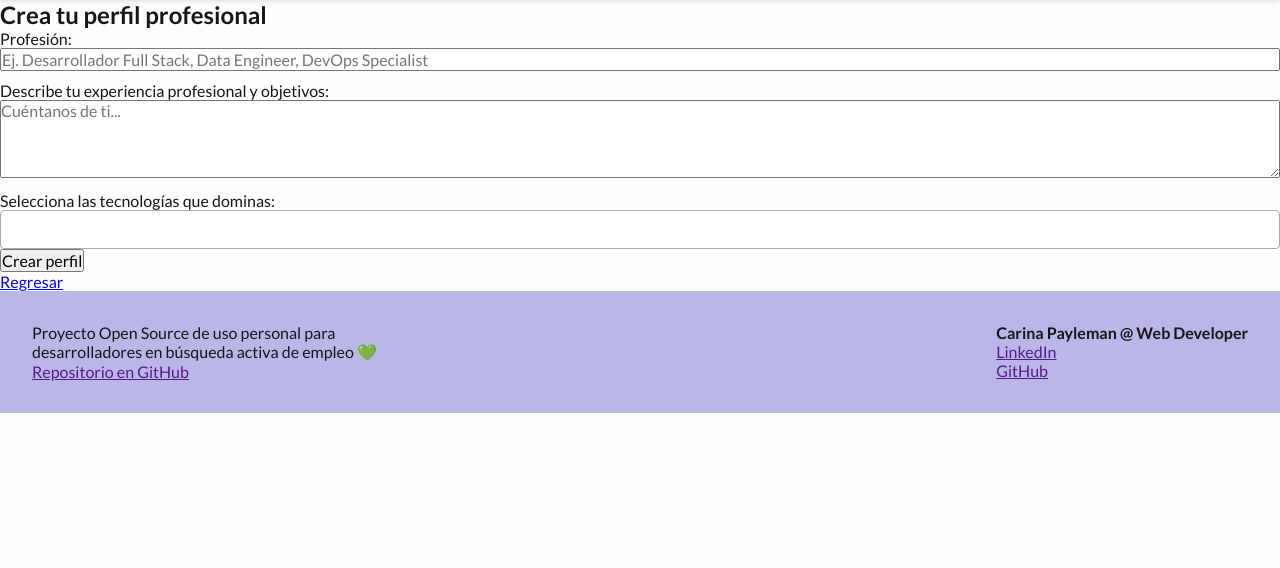
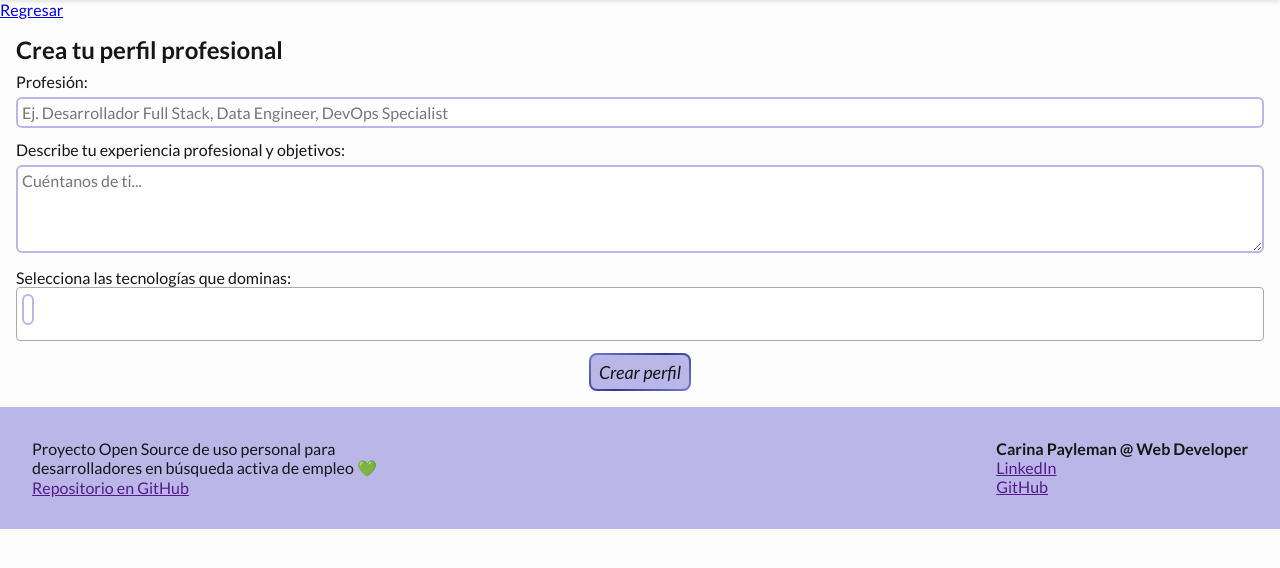
Before and after one commit to PaylemanC/Professional-Matcher, a Django app: page /profile/create in a window 1280 px wide. Shown: the part 55-623 px from the top of the page. Run offline with Django 5.2, Linux system fonts and the light colour scheme; the visitor is signed in with stand-in values (Sample User, id 1).

Commit message:
Create reusable classess - Forms

```diff
--- a/static/css/style.css
+++ b/static/css/style.css
@@ -106,3 +106,84 @@ footer {
 .footer__developer-name {
   font-weight: bold;
 }
+
+/* ------------------- FORM SECTIONS ------------------- */
+
+#form-section {
+  padding: 16px;
+
+  h2 {
+    font-size: 2.4rem;
+    margin-bottom: 8px;
+  }
+
+  input, select, textarea {
+    width: 100%;
+    margin: 6px 0 12px;
+    padding: 4px;
+    border-radius: 6px;
+    border: 2px solid var(--softer-primary-color);
+  }
+
+  input:focus, select:focus, textarea:focus {
+    outline: none;
+    border-color: var(--soft-primary-color);
+  }
+}
+
+.form__button--container {
+  display: flex;
+  justify-content: center;
+  margin-top: 12px;
+}
+
+.form-button {
+  align-items: center;
+  background-image: linear-gradient(144deg, var(--soft-primary-color),  var(--primary-color) 50%, var(--soft-primary-color));
+  border: 0;
+  border-radius: 8px;
+  box-sizing: border-box;
+  display: flex;
+  font-size: 18px;
+  justify-content: center;
+  line-height: 1em;
+}
+
+.form-button:active, .form-button:hover {
+  outline: 0;
+}
+
+.form-button span {
+  background-color: #252f73;
+  border-radius: 6px;
+}
+
+.main-button:hover span {
+  background: none;
+}
+
+.main-button:active {
+  transform: scale(0.9);
+}
+
+.main-button {
+  background-color: var(--primary-color);
+  color: white;
+  padding: 4px;
+}
+
+.main-button span {
+  padding: 12px 24px;
+  transition: 300ms;
+}
+
+.secondary-button {
+  font-style: italic;
+  color: var(--text-color);
+  padding: 2px;
+}
+
+.secondary-button span {
+  background-color: var(--softer-primary-color);
+  padding: 8px;
+}
--- a/templates/home.html
+++ b/templates/home.html
@@ -15,8 +15,8 @@
                 {% if not user.profile %}
                     <p class="main-section__form-warning">*Recuerda que debes tener un <a href="{% url 'profile_create' %}">perfil profesional</a> creado antes de comparar.</p>
                 {% endif %}
-                <div class="main-section__form-button--container">
-                    <button type="submit" class="main-section__form-button"><span>Analizar</span></button>
+                <div class="form__button--container">
+                    <button type="submit" class="main-section__form-button form-button main-button"><span>Analizar</span></button>
                 </div>
             </form>
         </div>
--- a/templates/profile-create.html
+++ b/templates/profile-create.html
@@ -2,22 +2,20 @@
 {% load static %}
 {% block styles %}
     {{ form.media.css }}
-    <style>
-        input, select, textarea {
-            width: 100%;
-            margin-bottom: 1rem;
-        }
-    </style>
 {% endblock styles %}
 
 {% block content %}
+<a href="{% url 'home' %}">Regresar</a>
+<section id="form-section" class="profile-form-section">
     <h2>Crea tu perfil profesional</h2>
-    <form method="post">
+    <form method="post" class="profile-form">
         {% csrf_token %}
         {{ form.as_p }}
-        <button type="submit">Crear perfil</button>
+        <div class="form__button--container">
+            <button type="submit" class="form-button secondary-button"><span>Crear perfil</span></button>
+        </div>
     </form>
-    <a href="{% url 'home' %}">Regresar</a>
+</section>
 {% endblock %}
 
 {% block js %}
--- a/templates/profile.html
+++ b/templates/profile.html
@@ -13,6 +13,8 @@
 <section>
     <h3>Perfil Profesional</h3>
     {% if profile %}
+        <p>Última actualización: {{ profile.updated_at|date:"d/m/Y" }}</p>
+        <a href="{% url 'profile_update' %}">Editar perfil profesional</a>
         <p>Biografía:</p>
         {% if profile.bio %}
             <p>{{ profile.bio }}</p>
@@ -54,9 +56,6 @@
                 {% include "components/career-item.html" with item=item type='experience' %}
             {% endfor %}
         {% endif %}
-
-        <p>Última actualización: {{ profile.updated_at|date:"d/m/Y" }}</p>
-        <a href="{% url 'profile_update' %}">Editar perfil profesional</a>
     {% else %}
         <p>Aún no has cargado tu perfil profesional.</p>
         <a href="{% url 'profile_create' %}">Crea tu perfil profesional</a>
```
Also changed, not shown: static/css/home.css (+0 -40 lines), templates/profile-edit.html (+10 -12 lines), static/images/home-background.png (added).
